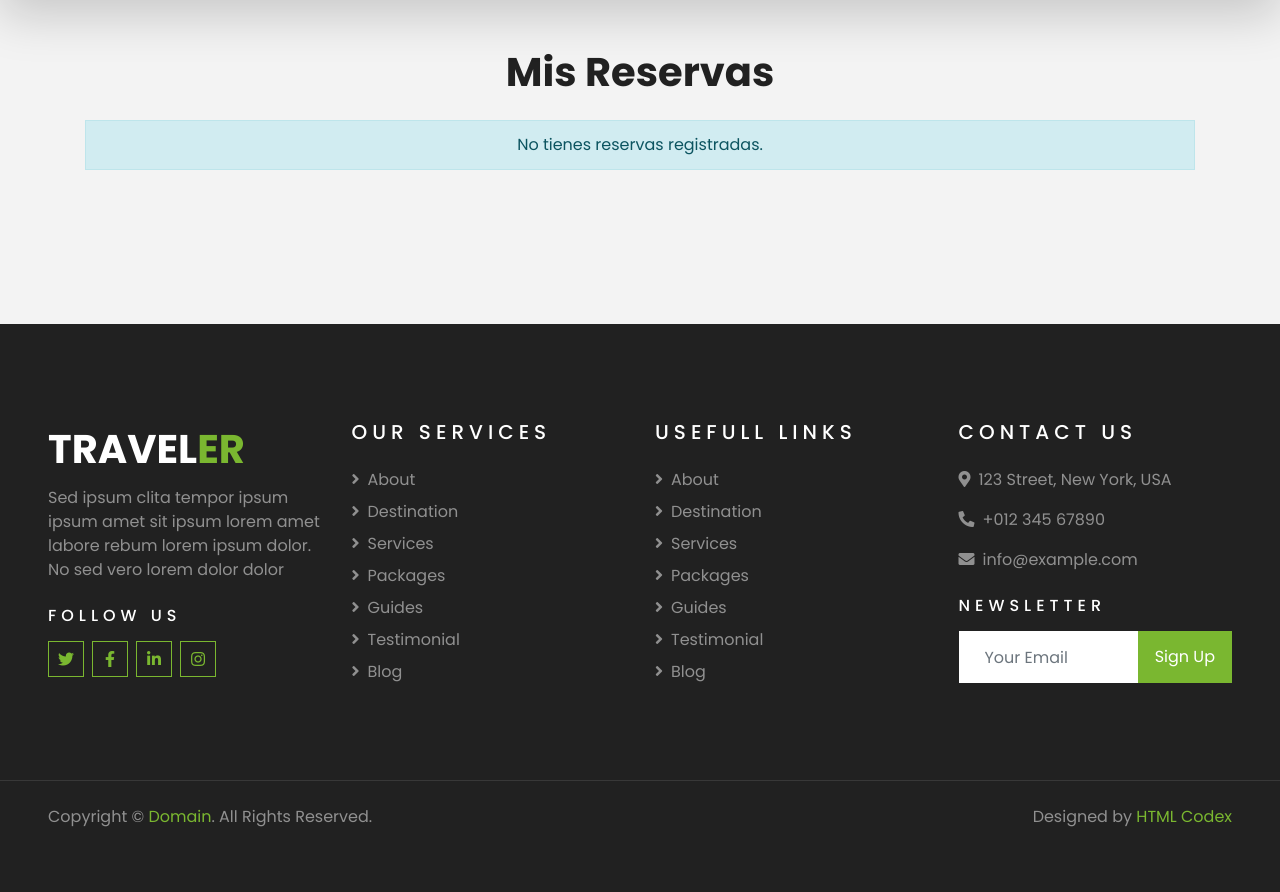
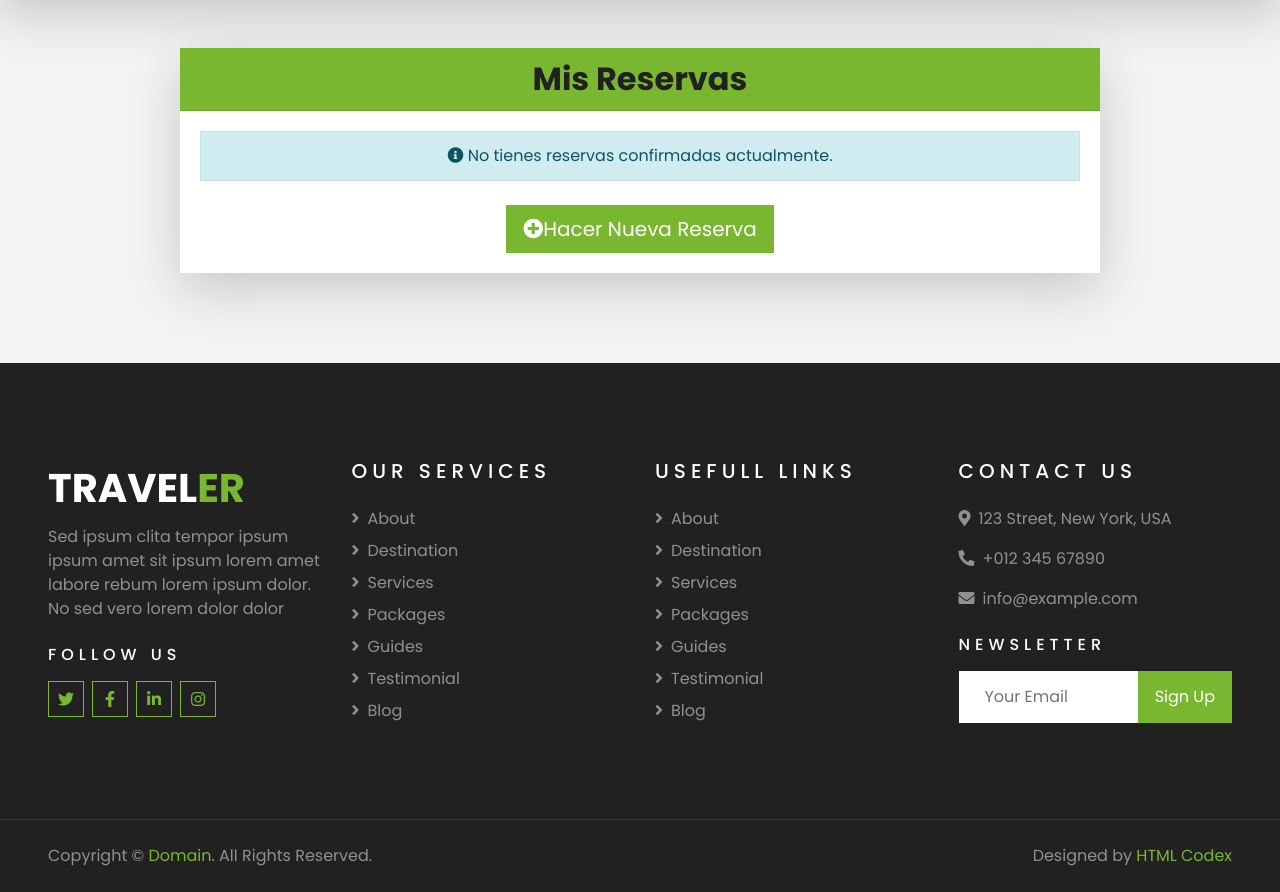
Before and after one commit to MatiasAlvealC/LasCabanitas, a Django app: page /misReservas/ in a window 1280 px wide. Shown: the part 172-1064 px from the top of the page. Before the commit the page ends 999 px from the top, so only its background shows below. Run offline with Django 4.2, Linux system fonts and the light colour scheme; a user stored in the database is signed in; data comes from the database, SQL or seed files in the repository; both versions use the stored data as it was after the commit; some libraries are stand-ins or nearby versions.

Commit message:
arreglo visual de reservas y solo se puede hacer 1 reserva

```diff
--- a/LasCabañitas/settings.py
+++ b/LasCabañitas/settings.py
@@ -41,6 +41,7 @@ INSTALLED_APPS = [
     'core',
     'BD',
     'crispy_forms',
+    'django.contrib.humanize',
     'crispy_bootstrap4',
 ]
 
--- a/LasCabañitas/urls.py
+++ b/LasCabañitas/urls.py
@@ -19,6 +19,8 @@ from django.urls import path
 from core import views
 from django.conf import settings
 from django.contrib.auth.views import LogoutView
+from django.urls import path
+
 
 
 
@@ -41,6 +43,7 @@ urlpatterns = [
   path('login/', views.user_login, name='login'),
   path('logout/', LogoutView.as_view(), name='logout'),
   path('crear-reserva/<int:cabana_id>/', views.crear_reserva, name='crear_reserva'),
+path('cancelar_reserva/<int:reserva_id>/', views.cancelar_reserva, name='cancelar_reserva'),
 ]
 
 if settings.DEBUG:
--- a/core/templates/core/miReserva.html
+++ b/core/templates/core/miReserva.html
@@ -1,11 +1,16 @@
 {% extends 'core/base.html' %}
 {% load static %}
+{% load humanize %}
+
 {% block content %}
-<div class="container py-5">
-    <div class="text-center mb-4">
-        <h1>Mis Reservas</h1>
+<div class="container mt-5">
+    <div class="row justify-content-center">
+        <div class="col-lg-10">
+            <div class="card shadow-lg border-0">
+                <div class="card-header bg-primary text-white">
+                    <h2 class="mb-0 text-center">Mis Reservas</h2>
                 </div>
-
+                <div class="card-body">
                     {% if messages %}
                         {% for message in messages %}
                             <div class="alert alert-{{ message.tags }} alert-dismissible fade show" role="alert">
@@ -18,16 +23,43 @@
                     {% if reservas %}
                         <div class="row">
                             {% for reserva in reservas %}
-                <div class="col-md-4 mb-4">
-                    <div class="card">
-                        <div class="card-header text-center">
-                            <h5>{{ reserva.cabana.nombre_cabana }}</h5>
+                                <div class="col-md-6 mb-4">
+                                    <div class="card h-100 border-0 shadow">
+                                        {% if reserva.cabana.imagenes.first %}
+                                            <img src="{{ reserva.cabana.imagenes.first.imagen.url }}"
+                                                 class="card-img-top"
+                                                 alt="{{ reserva.cabana.nombre_cabana }}"
+                                                 style="height: 200px; object-fit: cover;">
+                                        {% endif %}
+                                        <div class="card-body">
+                                            <h4 class="card-title text-primary">{{ reserva.cabana.nombre_cabana }}</h4>
+                                            <div class="info-reserva mt-3">
+                                                <p class="mb-2">
+                                                    <i class="fas fa-calendar-alt text-primary me-2"></i>
+                                                    <strong>Ingreso:</strong> {{ reserva.fecha_inicio|date:"d/m/Y" }}
+                                                </p>
+                                                <p class="mb-2">
+                                                    <i class="fas fa-calendar-check text-primary me-2"></i>
+                                                    <strong>Salida:</strong> {{ reserva.fecha_fin|date:"d/m/Y" }}
+                                                </p>
+                                                <p class="mb-2">
+                                                    <i class="fas fa-dollar-sign text-primary me-2"></i>
+                                                    <strong>Total:</strong> ${{ reserva.monto_total|intcomma }}
+                                                </p>
+                                                <p class="mb-3">
+                                                    <i class="fas fa-info-circle text-primary me-2"></i>
+                                                    <strong>Estado:</strong>
+                                                    <span class="badge bg-success">{{ reserva.estado|title }}</span>
+                                                </p>
                                             </div>
-                        <div class="card-body">
-                            <p><strong>Fecha Inicio:</strong> {{ reserva.fecha_inicio|date:"d/m/Y" }}</p>
-                            <p><strong>Fecha Fin:</strong> {{ reserva.fecha_fin|date:"d/m/Y" }}</p>
-                            <p><strong>Estado:</strong> {{ reserva.estado }}</p>
-                            <p><strong>Total:</strong> ${{ reserva.monto_total|floatformat:0 }}</p>
+                                            {% if reserva.estado == 'confirmada' %}
+                                                <form method="post" action="{% url 'cancelar_reserva' reserva.id %}" class="mt-3">
+                                                    {% csrf_token %}
+                                                    <button type="submit" class="btn btn-danger w-100">
+                                                        <i class="fas fa-times-circle me-2"></i>Cancelar Reserva
+                                                    </button>
+                                                </form>
+                                            {% endif %}
                                         </div>
                                     </div>
                                 </div>
@@ -35,8 +67,29 @@
                         </div>
                     {% else %}
                         <div class="alert alert-info text-center" role="alert">
-            No tienes reservas registradas.
+                            <i class="fas fa-info-circle me-2"></i>
+                            No tienes reservas confirmadas actualmente.
+                        </div>
+                    {% endif %}
+
+                    <div class="text-center mt-4">
+                        {% if puede_reservar %}
+                            <a href="{% url 'disponibilidad' %}" class="btn btn-primary btn-lg">
+                                <i class="fas fa-plus-circle me-2"></i>Hacer Nueva Reserva
+                            </a>
+                        {% else %}
+                            <div class="alert alert-warning" role="alert">
+                                <i class="fas fa-exclamation-triangle me-2"></i>
+                                Ya tienes una reserva confirmada. No puedes realizar más reservas hasta que esta se complete o cancele.
                             </div>
                         {% endif %}
                     </div>
+                </div>
+            </div>
+        </div>
+    </div>
+</div>
+
+<!-- Asegúrate de incluir Font Awesome en tu base.html si no lo has hecho -->
+<link rel="stylesheet" href="https://cdnjs.cloudflare.com/ajax/libs/font-awesome/5.15.4/css/all.min.css">
 {% endblock %}
--- a/core/views.py
+++ b/core/views.py
@@ -67,6 +67,16 @@ def cabana_detalle(request, cabana_id):
 
 @login_required
 def crear_reserva(request, cabana_id):
+    # Verificar si el usuario ya tiene una reserva confirmada
+    tiene_reserva_confirmada = Reserva.objects.filter(
+        usuario=request.user,
+        estado='confirmada'
+    ).exists()
+
+    if tiene_reserva_confirmada:
+        messages.error(request, 'No puedes realizar una nueva reserva mientras tengas una reserva confirmada')
+        return redirect('misReservas')
+
     if request.method == 'POST':
         try:
             cabana = get_object_or_404(Cabana, id=cabana_id)
@@ -109,8 +119,23 @@ def crear_reserva(request, cabana_id):
 
 @login_required
 def misReservas(request):
-    reservas = Reserva.objects.filter(usuario=request.user).order_by('-fecha_inicio')
-    return render(request, 'core/miReserva.html', {'reservas': reservas})
+    # Obtener solo las reservas confirmadas del usuario
+    reservas_confirmadas = Reserva.objects.filter(
+        usuario=request.user,
+        estado='confirmada'
+    )
+
+    # Verificar si el usuario puede hacer nuevas reservas
+    puede_reservar = not Reserva.objects.filter(
+        usuario=request.user,
+        estado='confirmada'
+    ).exists()
+
+    context = {
+        'reservas': reservas_confirmadas,
+        'puede_reservar': puede_reservar
+    }
+    return render(request, 'core/miReserva.html', context)
 
 
 @admin_required
@@ -276,3 +301,19 @@ def register(request):
     return render(request, 'core/register.html')
 
 """
+
+@login_required
+def cancelar_reserva(request, reserva_id):
+    if request.method == 'POST':
+        reserva = get_object_or_404(Reserva, id=reserva_id, usuario=request.user)
+
+        # Verificar que la reserva esté confirmada
+        if reserva.estado == 'confirmada':
+            # Cambiar estado a cancelada
+            reserva.estado = 'cancelada'
+            reserva.save()
+            messages.success(request, 'La reserva ha sido cancelada exitosamente.')
+        else:
+            messages.error(request, 'Solo se pueden cancelar reservas confirmadas.')
+
+    return redirect('misReservas')
```
Also changed, not shown: db.sqlite3. Lines whose indentation alone changed are shown as unchanged.
